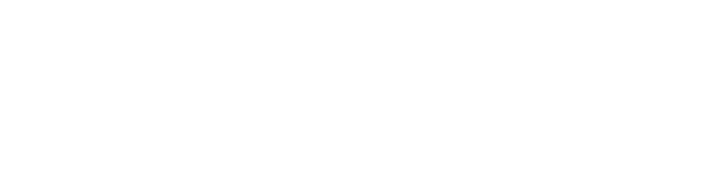
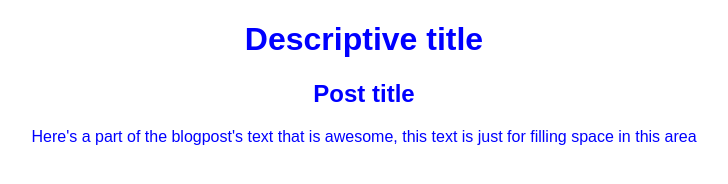
Before and after one commit to Ramdhei-codes/cursoGit-GithubPlatzi, a plain HTML site: page src/index.html in a window 1280 px wide. Shown: the whole page, without its empty margins (276-1004 px from the left). Drawn offline with Linux system fonts and the light colour scheme.

Commit message:
Corrected title and added some content

```diff
--- a/src/index.html
+++ b/src/index.html
@@ -4,9 +4,19 @@
     <meta charset="UTF-8">
     <meta name="viewport" content="width=device-width, initial-scale=1.0">
     <link rel="stylesheet" href="style.css">
-    <title>blog title</title>
+    <title>Blog title</title>
 </head>
 <body>
+    <header class="header">
+        <h1>Descriptive title</h1>
+    </header>
 
+    <div class="content">
+        <h2>Post title</h2>
+        <p>Here's a part of the blogpost's text that
+            is awesome, this text is just for filling
+            space in this area
+        </p>
+    </div>
 </body>
 </html>
```
